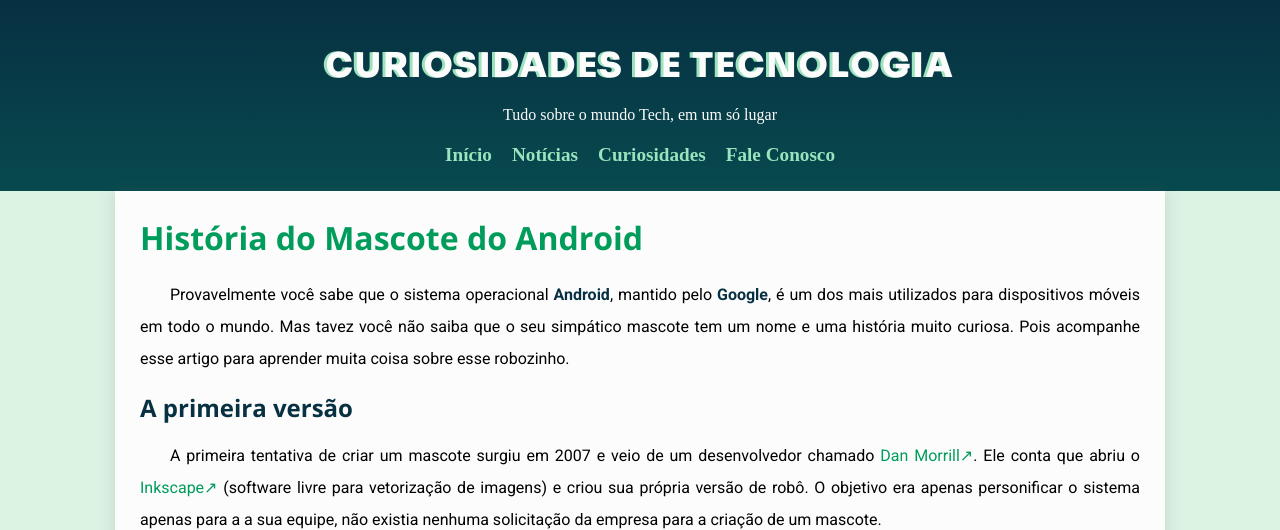
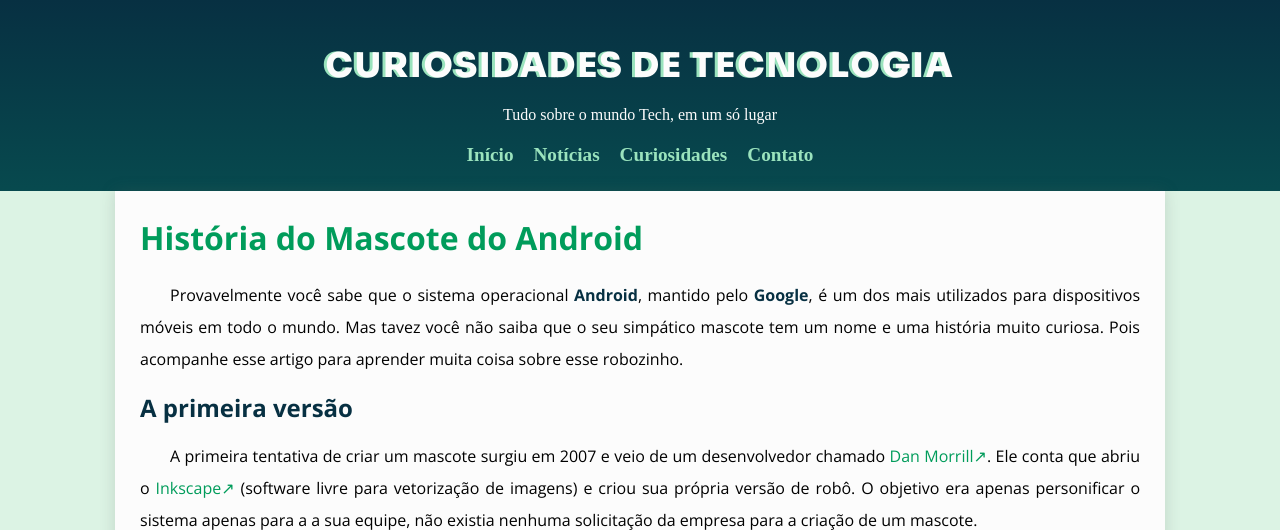
Before and after one commit to Nicolas-Abadia/projeto-android, a plain HTML site: page index.html in a window 1280 px wide. Shown: the top 530 px of the page. Drawn offline with nearby package versions, Linux system fonts and the light colour scheme.

Commit message:
Correção de Fonte e Alteração no Menu

```diff
--- a/index.html
+++ b/index.html
@@ -16,7 +16,7 @@
       <a href="#">Início</a>
       <a href="#">Notícias</a>
       <a href="#">Curiosidades</a>
-      <a href="#">Fale Conosco</a>
+      <a href="#">Contato</a>
     </nav>
   </header>
 
--- a/style/style.css
+++ b/style/style.css
@@ -16,7 +16,7 @@
   --cor4: #fcfcfc;
   --cor5: #009c5b;
 
-  --fonte-padrao: 'Roboto', Helvetica, Arial, sans-serif;
+  --fonte-padrao: 'Open Sans', Helvetica, Arial, sans-serif;
   --fonte-titulo2: 'Sora', 'Open Sans', Helvetica, Arial, sans-serif;
   --fonte-titulo: 'Open Sans', Helvetica, Arial, sans-serif;
   --fonte-destaque: 'Bebas Neue', cursive;
```
